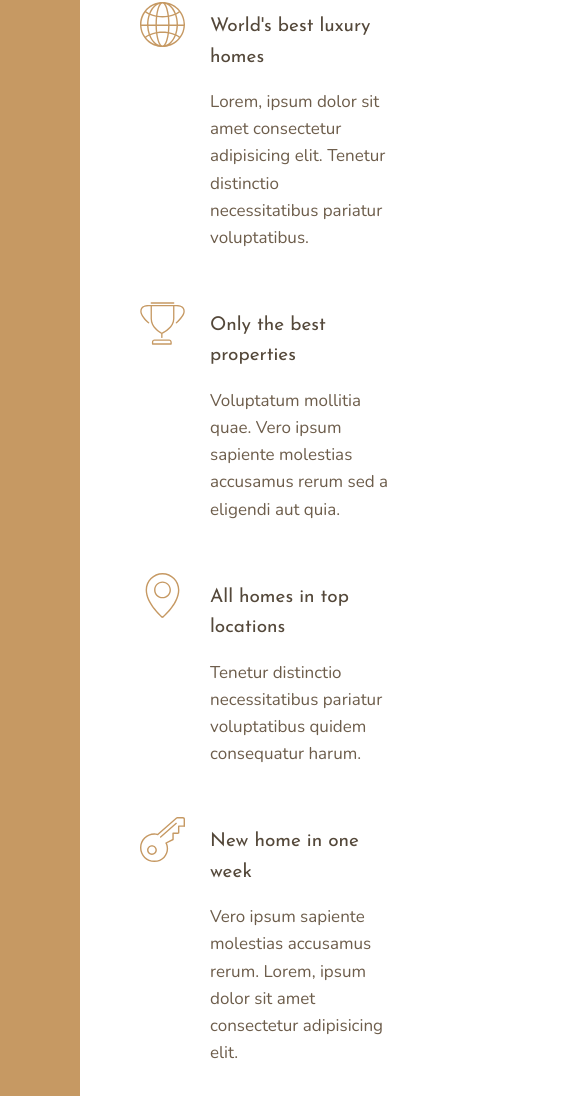
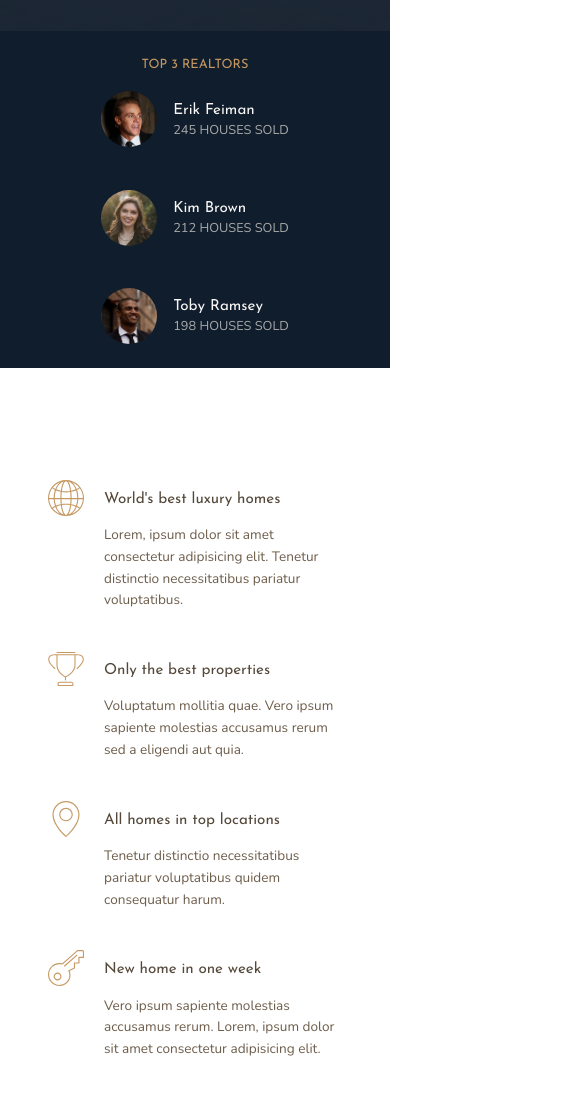
Before and after one commit to hosaruzu/nexter, a website: page index.html in a window 390 px wide. Shown: the part 813-1909 px from the top of the page, 585 px wide, since content can reach past the window. Drawn offline with nearby package versions, Linux system fonts and the light colour scheme.

Commit message:
feat: add responsive layout

```diff
--- a/index.html
+++ b/index.html
@@ -31,7 +31,26 @@
         <img src="img/logo-bi.png" alt="Logo 4" />
       </div>
     </header>
-    <div class="realtors">Realtors</div>
+    <div class="realtors">
+      <h3 class="heading-3">Top 3 realtors</h3>
+      <div class="realtors__list">
+        <img src="img/realtor-1.jpeg" alt="Realtor 1" class="realtors__img" />
+        <div class="realtors__details">
+          <h4 class="heading-4 heading-4--light">Erik Feiman</h4>
+          <p class="realtors__sold">245 houses sold</p>
+        </div>
+        <img src="img/realtor-2.jpeg" alt="Realtor 2" class="realtors__img" />
+        <div class="realtors__details">
+          <h4 class="heading-4 heading-4--light">Kim Brown</h4>
+          <p class="realtors__sold">212 houses sold</p>
+        </div>
+        <img src="img/realtor-3.jpeg" alt="Realtor 3" class="realtors__img" />
+        <div class="realtors__details">
+          <h4 class="heading-4 heading-4--light">Toby Ramsey</h4>
+          <p class="realtors__sold">198 houses sold</p>
+        </div>
+      </div>
+    </div>
     <section class="features">
       <div class="feature">
         <svg class="feature__icon">
--- a/sass/_base.scss
+++ b/sass/_base.scss
@@ -14,6 +14,27 @@ $color-grey-dark-2: #6d5d4b;
 $font-primary: 'Nunito', sans-serif;
 $font-display: 'Josefin Sans', sans-serif;
 
+/* breakpoints */
+
+/* 1200px */
+$bp-large: 75em;
+
+/* 1000px */
+$bp-tablet: 63em;
+
+/* 800px */
+$bp-mid: 50em;
+
+/* 600px */
+$bp-small: 38em;
+
+/* media mixin */
+@mixin bp($point) {
+  @media (max-width: $point) {
+    @content;
+  }
+}
+
 *,
 *::before,
 *::after {
@@ -25,6 +46,10 @@ $font-display: 'Josefin Sans', sans-serif;
 html {
   box-sizing: border-box;
   font-size: 62.5%;
+
+  @include bp($bp-large) {
+    font-size: 50%;
+  }
 }
 
 body {
@@ -37,9 +62,21 @@ body {
 
 .container {
   display: grid;
-  grid-template-rows: 80vh auto 40vw repeat(3, auto);
+  grid-template-rows: 80vh min-content 40vw repeat(3, auto);
   grid-template-columns:
     [sidebar-start] 8rem [sidebar-end full-start] minmax(6rem, 1fr)
     [center-start] repeat(8, [col-start] minmax(min-content, 14rem) [col-end]) [center-end]
     minmax(6rem, 1fr) [full-end];
+
+  @include bp($bp-tablet) {
+    grid-template-rows: 6rem 80vh min-content 40vw repeat(3, auto);
+    grid-template-columns:
+      [full-start] minmax(6rem, 1fr)
+      [center-start] repeat(8, [col-start] minmax(min-content, 14rem) [col-end]) [center-end]
+      minmax(6rem, 1fr) [full-end];
+  }
+
+  @include bp($bp-mid) {
+    grid-template-rows: 6rem calc(100vh - 6rem);
+  }
 }
--- a/sass/_header.scss
+++ b/sass/_header.scss
@@ -1,8 +1,8 @@
 .header {
   display: grid;
   grid-column: full-start / col-end 6;
-  grid-template-rows: 1fr min-content 6rem 1fr;
-  grid-template-columns: max-content;
+  grid-template-rows: 1fr min-content minmax(6rem, min-content) 1fr;
+  grid-template-columns: minmax(min-content, max-content);
   gap: 1.5rem;
   justify-content: center;
   padding: 4rem 8rem 8rem;
@@ -11,6 +11,14 @@
     url('../img/hero.jpeg');
   background-position: center;
   background-size: cover;
+
+  @include bp($bp-mid) {
+    grid-column: 1 / -1;
+  }
+
+  @include bp($bp-small) {
+    padding: 5rem;
+  }
 
   &__logo {
     justify-self: center;
@@ -43,10 +51,12 @@
     display: grid;
     grid-template-columns: repeat(4, 1fr);
     gap: 3rem;
+    align-items: center;
     justify-items: center;
 
     img {
-      height: 2.5rem;
+      max-width: 100%;
+      max-height: 2.5rem;
       filter: brightness(70%);
     }
   }
--- a/sass/_realtors.scss
+++ b/sass/_realtors.scss
@@ -1,4 +1,40 @@
 .realtors {
+  display: grid;
   grid-column: col-start 7 / full-end;
+  gap: 2rem;
+  align-content: center;
+  justify-content: center;
+  justify-items: center;
+  padding: 3rem;
   background-color: $color-secondary;
+  @include bp($bp-mid) {
+    grid-column: 1 / -1;
+  }
+
+  &__list {
+    display: grid;
+    align-items: center;
+    column-gap: 2rem;
+    row-gap: 5vh;
+
+    @include bp($bp-mid) {
+      grid-template-columns: repeat(3, min-content max-content);
+    }
+
+    @include bp($bp-small) {
+      grid-template-columns: min-content max-content;
+    }
+  }
+
+  &__img {
+    display: block;
+    width: 7rem;
+    border-radius: 50%;
+  }
+
+  &__sold {
+    margin-top: -3px;
+    color: $color-grey-light-2;
+    text-transform: uppercase;
+  }
 }
--- a/sass/_sidebar.scss
+++ b/sass/_sidebar.scss
@@ -4,6 +4,13 @@
   grid-column: sidebar-start / sidebar-end;
   justify-content: center;
   background-color: $color-primary;
+
+  @include bp($bp-tablet) {
+    grid-row: 1 / 2;
+    grid-column: 1 / -1;
+    align-items: center;
+    justify-content: flex-end;
+  }
 }
 
 .nav-btn {
@@ -29,4 +36,17 @@
   &::after {
     transform: translateY(1.3rem);
   }
+
+  @include bp($bp-tablet) {
+    margin-top: 0;
+    margin-right: 3rem;
+
+    &::before {
+      transform: translateY(-1.2rem);
+    }
+
+    &::after {
+      transform: translateY(1rem);
+    }
+  }
 }
--- a/sass/_story.scss
+++ b/sass/_story.scss
@@ -9,6 +9,11 @@
     background-image: linear-gradient(rgba($color-primary, 0.5), rgba($color-primary, 0.5)),
       url('../img/back.jpg');
     background-size: cover;
+
+    @include bp($bp-mid) {
+      grid-column: 1 / -1;
+      padding: 6rem;
+    }
   }
 
   &__img--1 {
@@ -16,6 +21,11 @@
     grid-column: 2 / 6;
     width: 100%;
     box-shadow: 0 2rem 5rem rgba(#000, 0.1);
+
+    @include bp($bp-mid) {
+      grid-row: 1 / -1;
+      grid-column: 1 / 5;
+    }
   }
 
   &__img--2 {
@@ -24,6 +34,11 @@
     grid-column: 4 / 7;
     width: 115%;
     box-shadow: 0 2rem 5rem rgba(#000, 0.2);
+
+    @include bp($bp-mid) {
+      grid-row: 1 / -1;
+      width: 100%;
+    }
   }
 
   &__content {
@@ -34,6 +49,11 @@
     justify-items: start;
     padding: 6rem 8vw;
     background-color: $color-grey-light-1;
+
+    @include bp($bp-mid) {
+      grid-row: 5 / 6;
+      grid-column: 1 / -1;
+    }
   }
 
   &__text {
```
Also changed, not shown: css/main.css, 1 other file.
